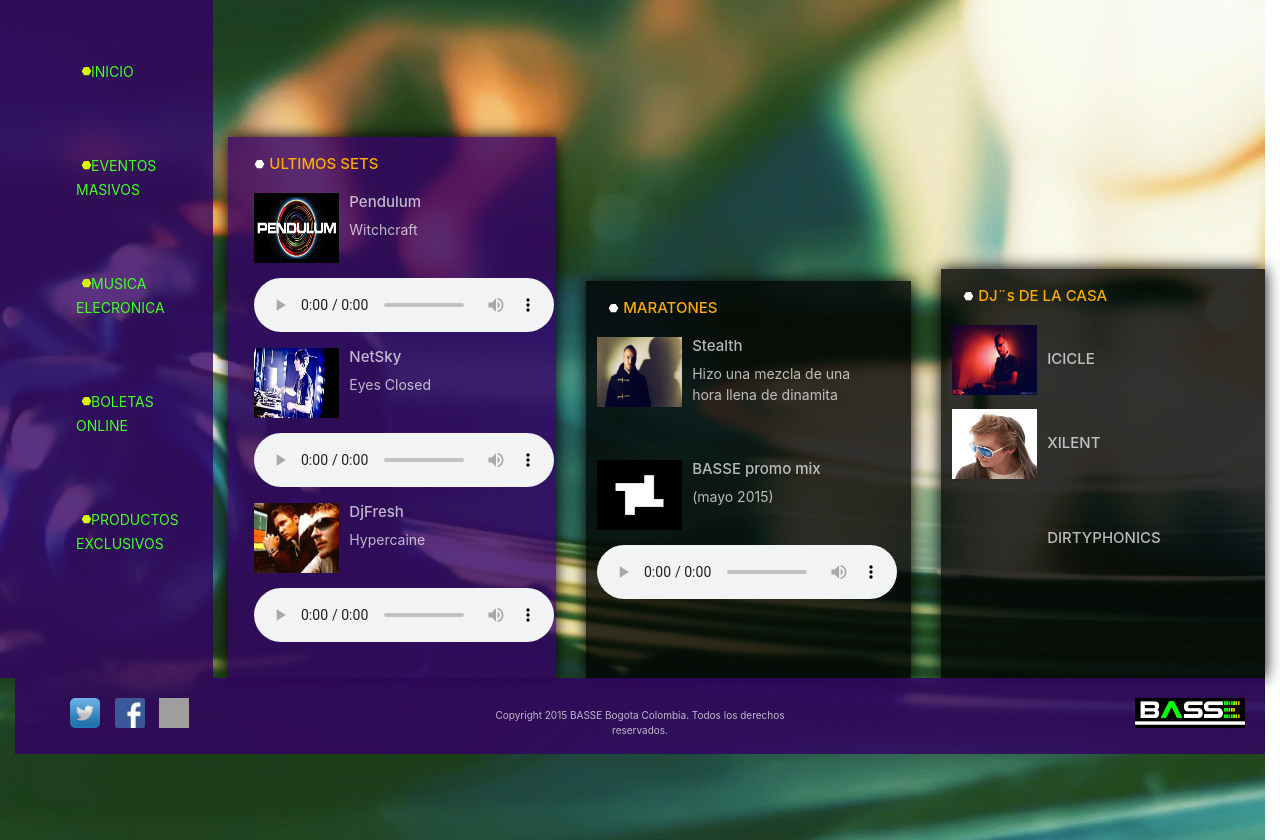
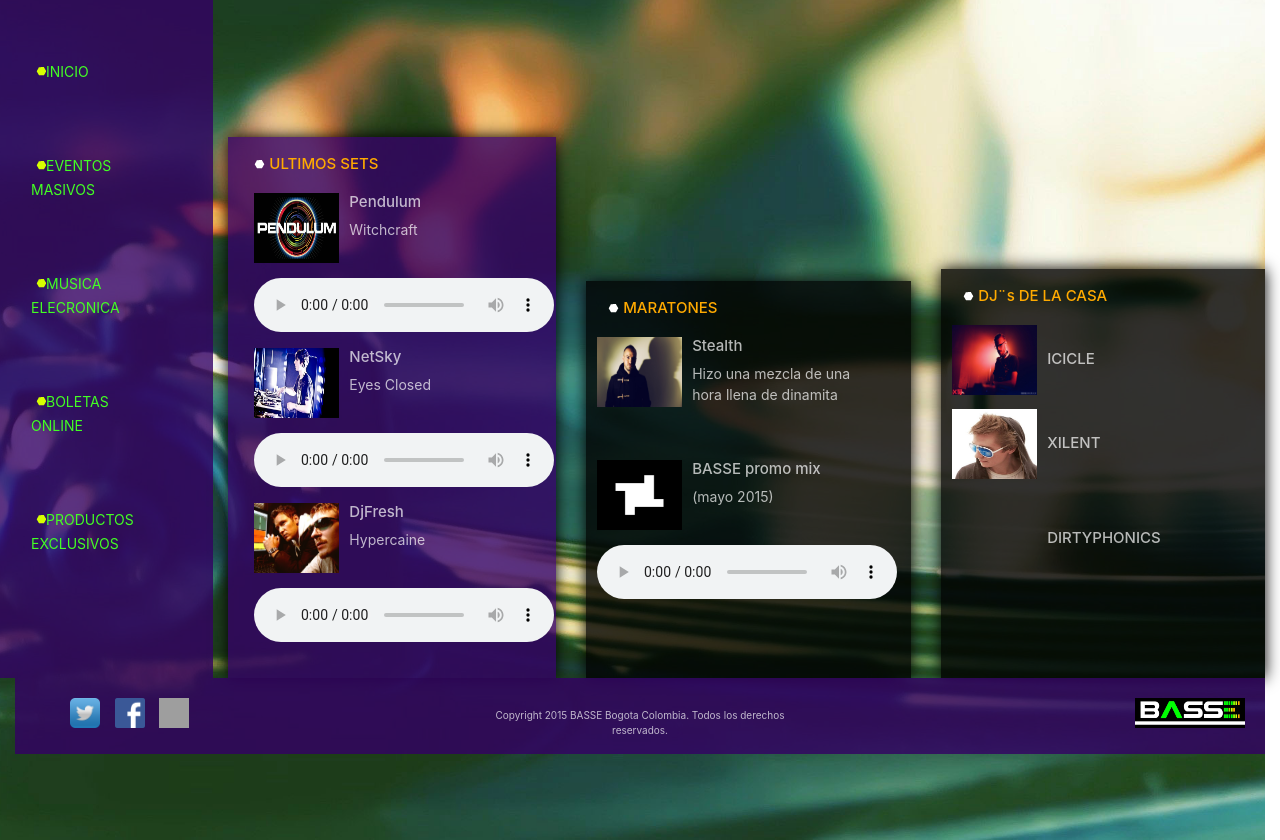
Before and after one commit to CarlosMontalvo19/LABASSE, a plain HTML site: page index.html in a window 1280 px wide. Shown: the part 83-923 px from the top of the page. Drawn offline with nearby package versions, Linux system fonts and the light colour scheme; grey boxes are pictures that could not be loaded.

Commit message:
centramos el menu

```diff
--- a/css/estilos.css
+++ b/css/estilos.css
@@ -121,7 +121,10 @@
     width:140px;
 }
  header nav #menu {
-     margin-left: 30px;
+     display:  flex;
+     justify-content: center;
+     align-items:  center;
+     flex-direction:  column;
 }
  header nav ul {
     /* margin-top:91px; */
```
